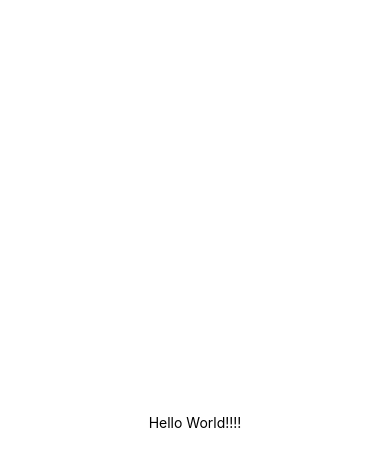
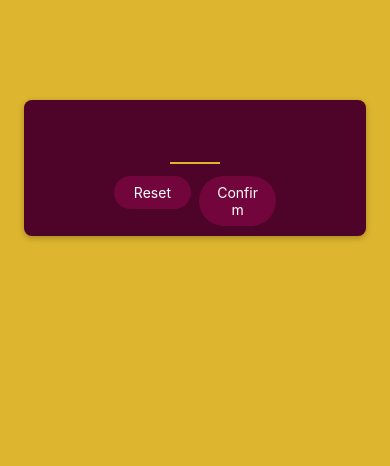
Before and after one commit to huisso97/ReactNative2024, a React Native app: screen / in a window 390 px wide. Shown: the top 466 px of the page. Built offline with nearby package versions, Linux system fonts and the light colour scheme.

Commit message:
section4: 커스텀 버튼 개발

```diff
--- a/App.js
+++ b/App.js
@@ -1,20 +1,17 @@
-import { StatusBar } from 'expo-status-bar';
-import { StyleSheet, Text, View } from 'react-native';
+import { StyleSheet, View } from "react-native";
+import StartGameScreen from "./screens/StartGameScreen";
 
 export default function App() {
   return (
-    <View style={styles.container}>
-      <Text>Hello World!!!!</Text>
-      <StatusBar style="auto" />
+    <View style={styles.rootScreen}>
+      <StartGameScreen />
     </View>
   );
 }
 
 const styles = StyleSheet.create({
-  container: {
+  rootScreen: {
     flex: 1,
-    backgroundColor: '#fff',
-    alignItems: 'center',
-    justifyContent: 'center',
+    backgroundColor: "#ddb52f",
   },
 });
--- /dev/null
+++ b/components/PrimaryButton.js
@@ -0,0 +1,38 @@
+import { View, Text, StyleSheet, Pressable } from "react-native";
+
+const PrimaryButton = ({ children }) => {
+  return (
+    <View style={styles.buttonOuterContainer}>
+      <Pressable
+        style={({ pressed }) =>
+          pressed
+            ? [styles.buttonInnerContainer, styles.pressed]
+            : styles.buttonInnerContainer
+        }
+        android_ripple={{ color: "#640233" }}
+      >
+        <Text style={styles.buttonText}>{children}</Text>
+      </Pressable>
+    </View>
+  );
+};
+
+export default PrimaryButton;
+
+const styles = StyleSheet.create({
+  buttonOuterContainer: { borderRadius: 28, margin: 4, overflow: "hidden" },
+  buttonInnerContainer: {
+    backgroundColor: "#72063c",
+    paddingVertical: 8,
+    paddingHorizontal: 16,
+    elevation: 2,
+  },
+  // React native에는 상속 개념이 없기 때문에, container에 textAlign, color 속성을 추가해도 Text 태그에 반영안된다.
+  buttonText: {
+    color: "white",
+    textAlign: "center",
+  },
+  pressed: {
+    opacity: 0.75,
+  },
+});
--- /dev/null
+++ b/screens/StartGameScreen.js
@@ -0,0 +1,65 @@
+import { View, Text, StyleSheet, TextInput } from "react-native";
+
+import PrimaryButton from "../components/PrimaryButton";
+
+const StartGameScreen = () => {
+  return (
+    <View style={styles.inputContainer}>
+      <TextInput
+        style={styles.numberInput}
+        maxLength={2}
+        keyboardType="number-pad"
+        // 자동 대문자 끄기
+        autoCapitalize="none"
+        // 자동 수정 끄기
+        autoCorrect={false}
+      />
+      <View style={styles.buttonsContainer}>
+        <View style={styles.buttonContainer}>
+          <PrimaryButton>Reset</PrimaryButton>
+        </View>
+        <View style={styles.buttonContainer}>
+          <PrimaryButton>Confirm</PrimaryButton>
+        </View>
+      </View>
+    </View>
+  );
+};
+
+export default StartGameScreen;
+
+const styles = StyleSheet.create({
+  inputContainer: {
+    justifyContent: "center",
+    alignItems: "center",
+    marginTop: 100,
+    padding: 6,
+    marginHorizontal: 24,
+    backgroundColor: "#4e0329",
+    borderRadius: 8,
+    elevation: 4,
+    // 안드로이드에서만 적용되는 속성
+    shadowColor: "black",
+    // iOS에서만 적용되는 속성
+    shadowOffset: { width: 0, height: 2 },
+    shadowRadius: 6,
+    shadowOpacity: 0.25,
+  },
+  numberInput: {
+    height: 50,
+    width: 50,
+    fontSize: 32,
+    borderBottomColor: "#ddb52f",
+    borderBottomWidth: 2,
+    color: "#ddb52f",
+    marginVertical: 8,
+    fontWeight: "bold",
+    textAlign: "center",
+  },
+  buttonsContainer: {
+    flexDirection: "row",
+  },
+  buttonContainer: {
+    flex: 1,
+  },
+});
```
Also changed, not shown: components/GoalInput.tsx (deleted, +0 -52 lines), components/GoalItem.tsx (deleted, +0 -42 lines), screens/GameOverScreen.js (added), screens/GameScreen.js (added).
